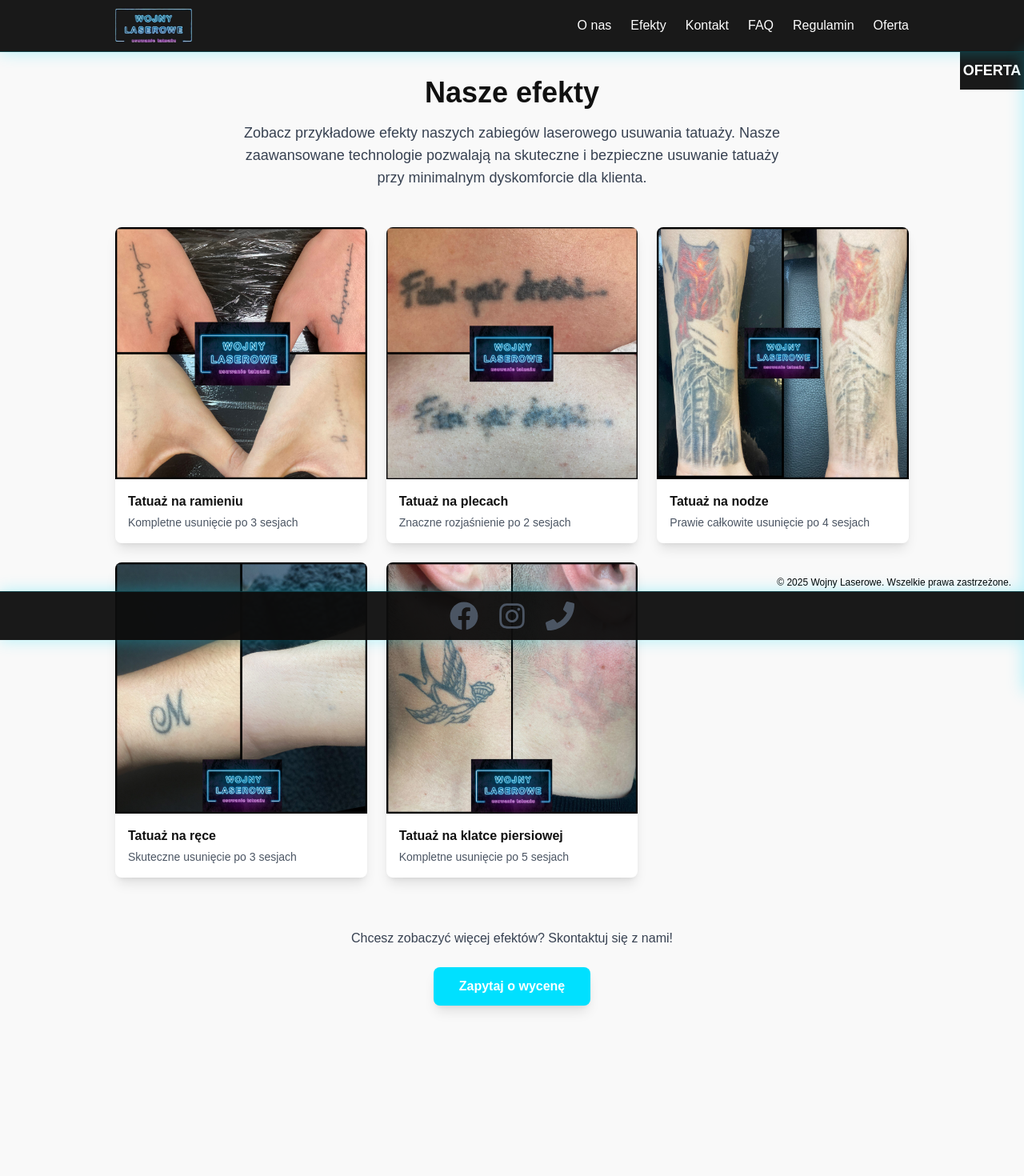
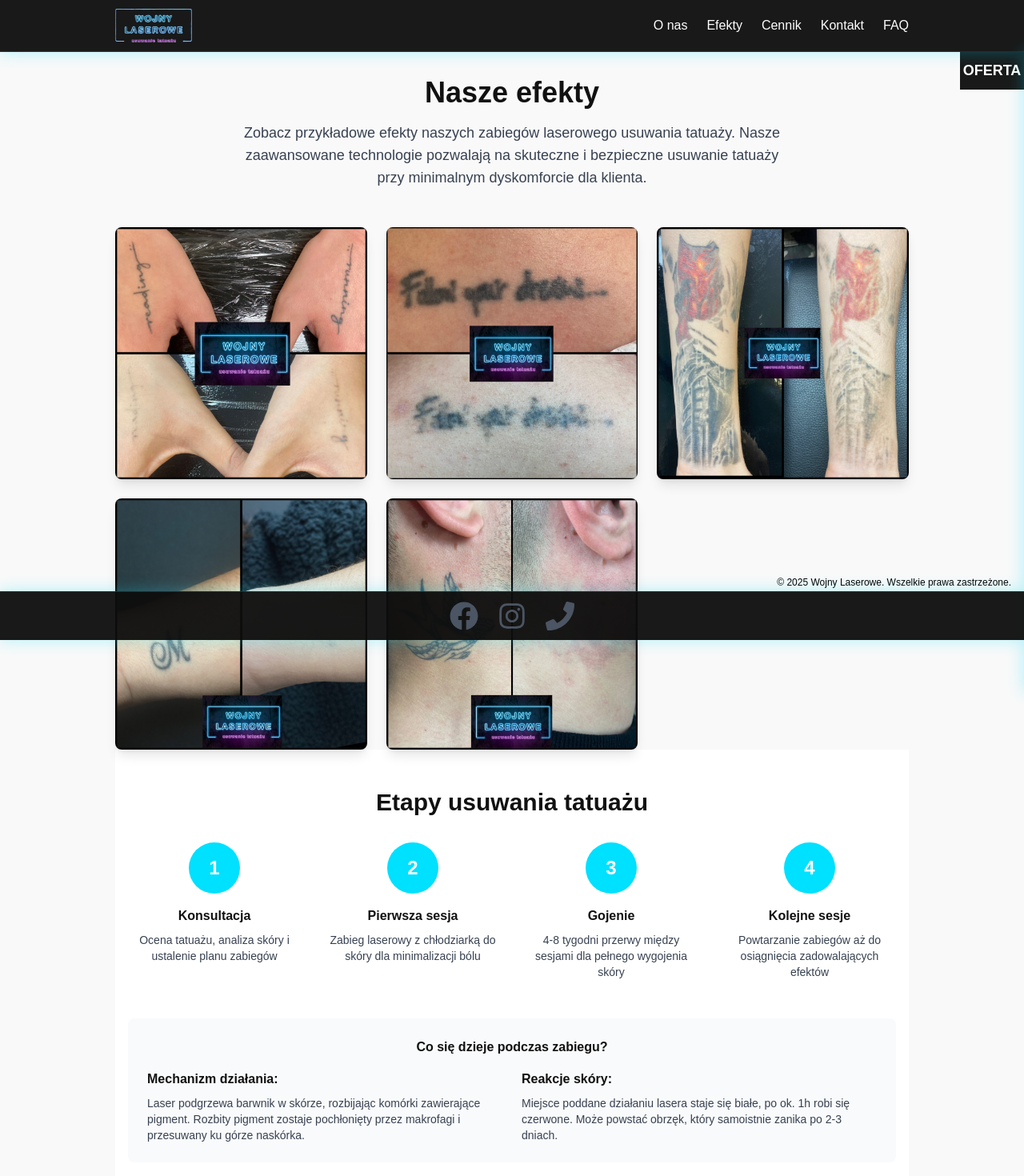
Before and after one commit to MateuszKarpowicz/wojnylaserowe, a Next.js app: page /efekty in a window 1280 px wide. Shown: the top 1470 px of the page at 80% size. Before the commit the page ends 1369 px from the top, so only its background shows below. Built offline with nearby package versions, Linux system fonts and the light colour scheme.

Commit message:
Aktualizacja menu i strony Efekty - usunięcie Regulamin, zmiana Oferta na Cennik, usunięcie HeroSection z O nas, dodanie etapów usuwania i testimonials do Efekty

```diff
--- a/app/efekty/page.js
+++ b/app/efekty/page.js
@@ -1,4 +1,5 @@
 import EffectsGallery from '../../components/EffectsGallery';
+import TestimonialsSection from '../../components/TestimonialsSection';
 
 export default function Efekty() {
   return (
@@ -18,6 +19,87 @@ export default function Efekty() {
       {/* GALERIA */}
       <EffectsGallery />
 
+      {/* ETAPY USUWANIA TATUAŻU */}
+      <section className="py-12 bg-white">
+        <div className="max-w-screen-lg mx-auto px-4">
+          <h2 className="text-2xl md:text-3xl font-bold text-textDark mb-8 text-center">
+            Etapy usuwania tatuażu
+          </h2>
+
+          <div className="grid grid-cols-1 md:grid-cols-2 lg:grid-cols-4 gap-8">
+            {/* ETAP 1 */}
+            <div className="text-center">
+              <div className="bg-neonBlue text-white rounded-full w-16 h-16 flex items-center justify-center text-2xl font-bold mx-auto mb-4">
+                1
+              </div>
+              <h3 className="font-semibold text-textDark mb-2">Konsultacja</h3>
+              <p className="text-gray-700 text-sm">
+                Ocena tatuażu, analiza skóry i ustalenie planu zabiegów
+              </p>
+            </div>
+
+            {/* ETAP 2 */}
+            <div className="text-center">
+              <div className="bg-neonBlue text-white rounded-full w-16 h-16 flex items-center justify-center text-2xl font-bold mx-auto mb-4">
+                2
+              </div>
+              <h3 className="font-semibold text-textDark mb-2">Pierwsza sesja</h3>
+              <p className="text-gray-700 text-sm">
+                Zabieg laserowy z chłodziarką do skóry dla minimalizacji bólu
+              </p>
+            </div>
+
+            {/* ETAP 3 */}
+            <div className="text-center">
+              <div className="bg-neonBlue text-white rounded-full w-16 h-16 flex items-center justify-center text-2xl font-bold mx-auto mb-4">
+                3
+              </div>
+              <h3 className="font-semibold text-textDark mb-2">Gojenie</h3>
+              <p className="text-gray-700 text-sm">
+                4-8 tygodni przerwy między sesjami dla pełnego wygojenia skóry
+              </p>
+            </div>
+
+            {/* ETAP 4 */}
+            <div className="text-center">
+              <div className="bg-neonBlue text-white rounded-full w-16 h-16 flex items-center justify-center text-2xl font-bold mx-auto mb-4">
+                4
+              </div>
+              <h3 className="font-semibold text-textDark mb-2">Kolejne sesje</h3>
+              <p className="text-gray-700 text-sm">
+                Powtarzanie zabiegów aż do osiągnięcia zadowalających efektów
+              </p>
+            </div>
+          </div>
+
+          {/* DODATKOWE INFORMACJE */}
+          <div className="mt-12 bg-gray-50 rounded-lg p-6">
+            <h3 className="font-semibold text-textDark mb-4 text-center">
+              Co się dzieje podczas zabiegu?
+            </h3>
+            <div className="grid grid-cols-1 md:grid-cols-2 gap-6">
+              <div>
+                <h4 className="font-semibold text-textDark mb-2">Mechanizm działania:</h4>
+                <p className="text-gray-700 text-sm">
+                  Laser podgrzewa barwnik w skórze, rozbijając komórki zawierające pigment.
+                  Rozbity pigment zostaje pochłonięty przez makrofagi i przesuwany ku górze naskórka.
+                </p>
+              </div>
+              <div>
+                <h4 className="font-semibold text-textDark mb-2">Reakcje skóry:</h4>
+                <p className="text-gray-700 text-sm">
+                  Miejsce poddane działaniu lasera staje się białe, po ok. 1h robi się czerwone.
+                  Może powstać obrzęk, który samoistnie zanika po 2-3 dniach.
+                </p>
+              </div>
+            </div>
+          </div>
+        </div>
+      </section>
+
+      {/* TESTIMONIALS */}
+      <TestimonialsSection />
+
       {/* CTA */}
       <div className="text-center mt-16">
         <p className="text-gray-700 mb-6">
--- a/app/o-nas/page.js
+++ b/app/o-nas/page.js
@@ -1,4 +1,3 @@
-import HeroSection from '../../components/HeroSection';
 import AboutSection from '../../components/AboutSection';
 import WhyUsSection from '../../components/WhyUsSection';
 import ScarINKSection from '../../components/ScarINKSection';
@@ -6,9 +5,6 @@ import ScarINKSection from '../../components/ScarINKSection';
 export default function ONas() {
   return (
     <main>
-      {/* HERO SECTION */}
-      <HeroSection />
-
       {/* O NAS SECTION */}
       <AboutSection />
 
--- a/app/regulamin/page.js
+++ /dev/null
@@ -1,44 +0,0 @@
-export default function Regulamin() {
-  return (
-    <main>
-      <h1>Regulamin i Polityka Prywatności</h1>
-
-      {/* --- TERMS SECTION --- */}
-      <article>
-        <h2>Regulamin usług</h2>
-        <p>
-          Lorem ipsum dolor sit amet, consectetur adipiscing elit. Sed do eiusmod
-          tempor incididunt ut labore et dolore magna aliqua. Ut enim ad minim
-          veniam, quis nostrud exercitation ullamco laboris nisi ut aliquip ex ea
-          commodo consequat. Duis aute irure dolor in reprehenderit in voluptate
-          velit esse cillum dolore eu fugiat nulla pariatur.
-        </p>
-
-        <h2>Warunki korzystania z usług</h2>
-        <p>
-          Excepteur sint occaecat cupidatat non proident, sunt in culpa qui
-          officia deserunt mollit anim id est laborum. Sed ut perspiciatis unde
-          omnis iste natus error sit voluptatem accusantium doloremque laudantium,
-          totam rem aperiam, eaque ipsa quae ab illo inventore veritatis et quasi
-          architecto beatae vitae dicta sunt explicabo.
-        </p>
-      </article>
-
-      {/* --- PRIVACY SECTION --- */}
-      <article>
-        <h2>Polityka prywatności</h2>
-        <p>
-          Nemo enim ipsam voluptatem quia voluptas sit aspernatur aut odit aut
-          fugit, sed quia consequuntur magni dolores eos qui ratione voluptatem
-          sequi nesciunt. Neque porro quisquam est, qui dolorem ipsum quia dolor
-          sit amet, consectetur, adipisci velit, sed quia non numquam eius modi
-          tempora incidunt ut labore et dolore magnam aliquam quaerat voluptatem.
-        </p>
-      </article>
-
-      <footer>
-        <p>&copy; 2024 Wojny Laserowe. Wszystkie prawa zastrzeżone.</p>
-      </footer>
-    </main>
-  );
-}
--- a/components/EffectsGallery.js
+++ b/components/EffectsGallery.js
@@ -11,37 +11,27 @@ export default function EffectsGallery() {
     {
       id: 1,
       src: '/images/effects/efekty1.jpg',
-      alt: 'Efekt przed i po - usuwanie tatuażu',
-      title: 'Tatuaż na ramieniu',
-      description: 'Kompletne usunięcie po 3 sesjach'
+      alt: 'Efekt przed i po - usuwanie tatuażu'
     },
     {
       id: 2,
       src: '/images/effects/efekty2.jpg',
-      alt: 'Efekt przed i po - usuwanie tatuażu',
-      title: 'Tatuaż na plecach',
-      description: 'Znaczne rozjaśnienie po 2 sesjach'
+      alt: 'Efekt przed i po - usuwanie tatuażu'
     },
     {
       id: 3,
       src: '/images/effects/efekty3.jpg',
-      alt: 'Efekt przed i po - usuwanie tatuażu',
-      title: 'Tatuaż na nodze',
-      description: 'Prawie całkowite usunięcie po 4 sesjach'
+      alt: 'Efekt przed i po - usuwanie tatuażu'
     },
     {
       id: 4,
       src: '/images/effects/efekty4.jpg',
-      alt: 'Efekt przed i po - usuwanie tatuażu',
-      title: 'Tatuaż na ręce',
-      description: 'Skuteczne usunięcie po 3 sesjach'
+      alt: 'Efekt przed i po - usuwanie tatuażu'
     },
     {
       id: 5,
       src: '/images/effects/efekty5.jpg',
-      alt: 'Efekt przed i po - usuwanie tatuażu',
-      title: 'Tatuaż na klatce piersiowej',
-      description: 'Kompletne usunięcie po 5 sesjach'
+      alt: 'Efekt przed i po - usuwanie tatuażu'
     }
   ];
 
@@ -102,12 +92,6 @@ export default function EffectsGallery() {
                 </div>
               </div>
             </div>
-
-            {/* OPIS */}
-            <div className="p-4">
-              <h3 className="font-semibold text-textDark mb-1">{effect.title}</h3>
-              <p className="text-sm text-gray-600">{effect.description}</p>
-            </div>
           </div>
         ))}
       </div>
@@ -164,11 +148,9 @@ export default function EffectsGallery() {
               </button>
             </div>
 
-            {/* OPIS POD ZDJĘCIEM */}
+            {/* NUMER ZDJĘCIA */}
             <div className="mt-4 text-center text-white">
-              <h3 className="text-xl font-semibold mb-2">{effects[currentIndex].title}</h3>
-              <p className="text-gray-300">{effects[currentIndex].description}</p>
-              <p className="text-sm text-gray-400 mt-2">
+              <p className="text-sm text-gray-400">
                 {currentIndex + 1} z {effects.length}
               </p>
             </div>
--- a/components/Header.js
+++ b/components/Header.js
@@ -57,6 +57,12 @@ export default function Header() {
           >
             Efekty
           </Link>
+          <a
+            href="#oferta"
+            className="text-textLight hover:text-neonPurple transition-colors duration-300 focus:outline-none focus:ring-2 focus:ring-neonPurple ring-offset-2 ring-offset-darkBg"
+          >
+            Cennik
+          </a>
           <Link
             href="/kontakt"
             className="text-textLight hover:text-neonBlue transition-colors duration-300 focus:outline-none focus:ring-2 focus:ring-neonBlue ring-offset-2 ring-offset-darkBg"
@@ -69,18 +75,6 @@ export default function Header() {
           >
             FAQ
           </Link>
-          <Link
-            href="/regulamin"
-            className="text-textLight hover:text-neonBlue transition-colors duration-300 focus:outline-none focus:ring-2 focus:ring-neonBlue ring-offset-2 ring-offset-darkBg"
-          >
-            Regulamin
-          </Link>
-          <a
-            href="#oferta"
-            className="text-textLight hover:text-neonPurple transition-colors duration-300 focus:outline-none focus:ring-2 focus:ring-neonPurple ring-offset-2 ring-offset-darkBg"
-          >
-            Oferta
-          </a>
         </div>
       </nav>
 
@@ -121,6 +115,13 @@ export default function Header() {
               >
                 Efekty
               </Link>
+              <a
+                href="#oferta"
+                onClick={closeMenu}
+                className="text-textLight hover:text-neonPurple transition-colors duration-300 py-2"
+              >
+                Cennik
+              </a>
               <Link
                 href="/kontakt"
                 onClick={closeMenu}
@@ -135,20 +136,6 @@ export default function Header() {
               >
                 FAQ
               </Link>
-              <Link
-                href="/regulamin"
-                onClick={closeMenu}
-                className="text-textLight hover:text-neonBlue transition-colors duration-300 py-2"
-              >
-                Regulamin
-              </Link>
-              <a
-                href="#oferta"
-                onClick={closeMenu}
-                className="text-textLight hover:text-neonPurple transition-colors duration-300 py-2"
-              >
-                Oferta
-              </a>
             </nav>
           </div>
         </div>
```
